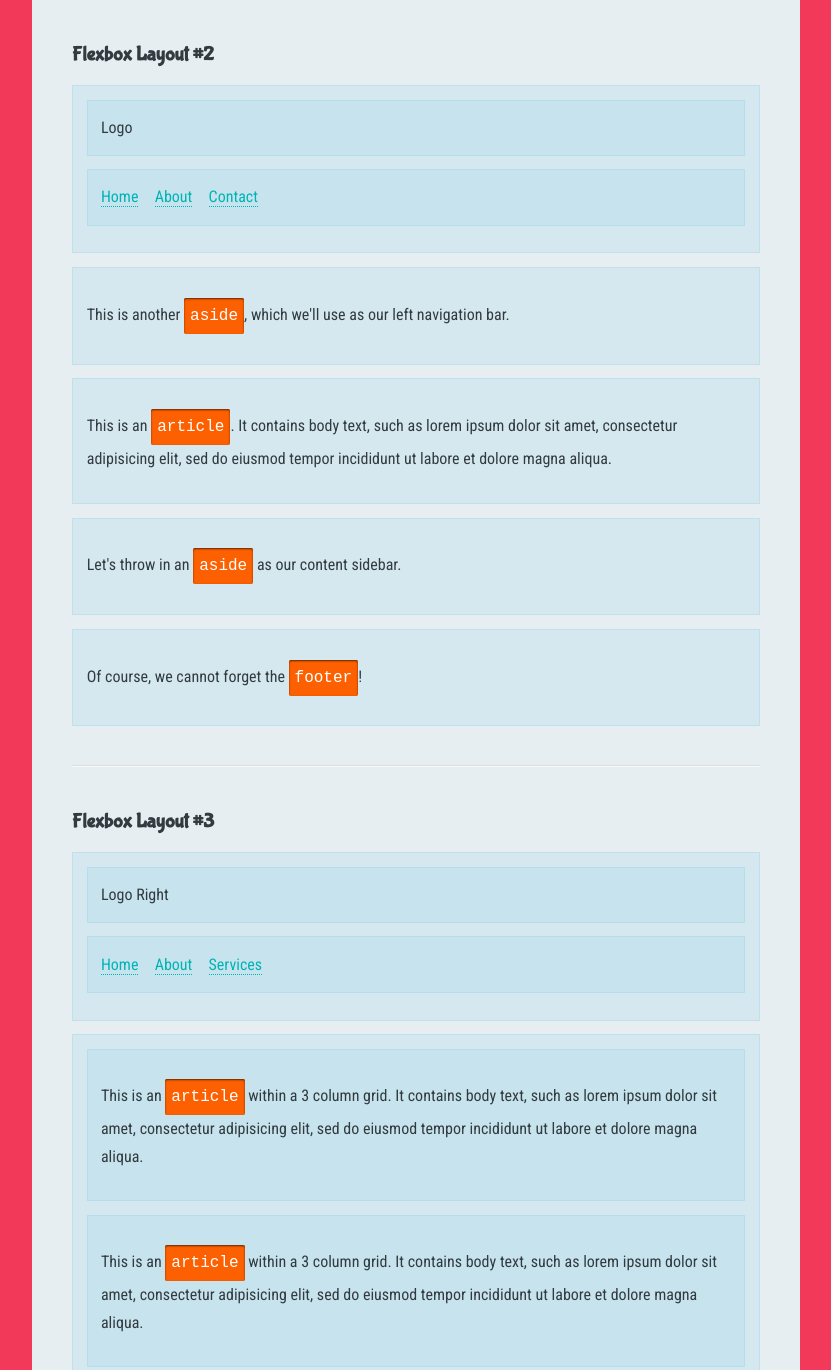
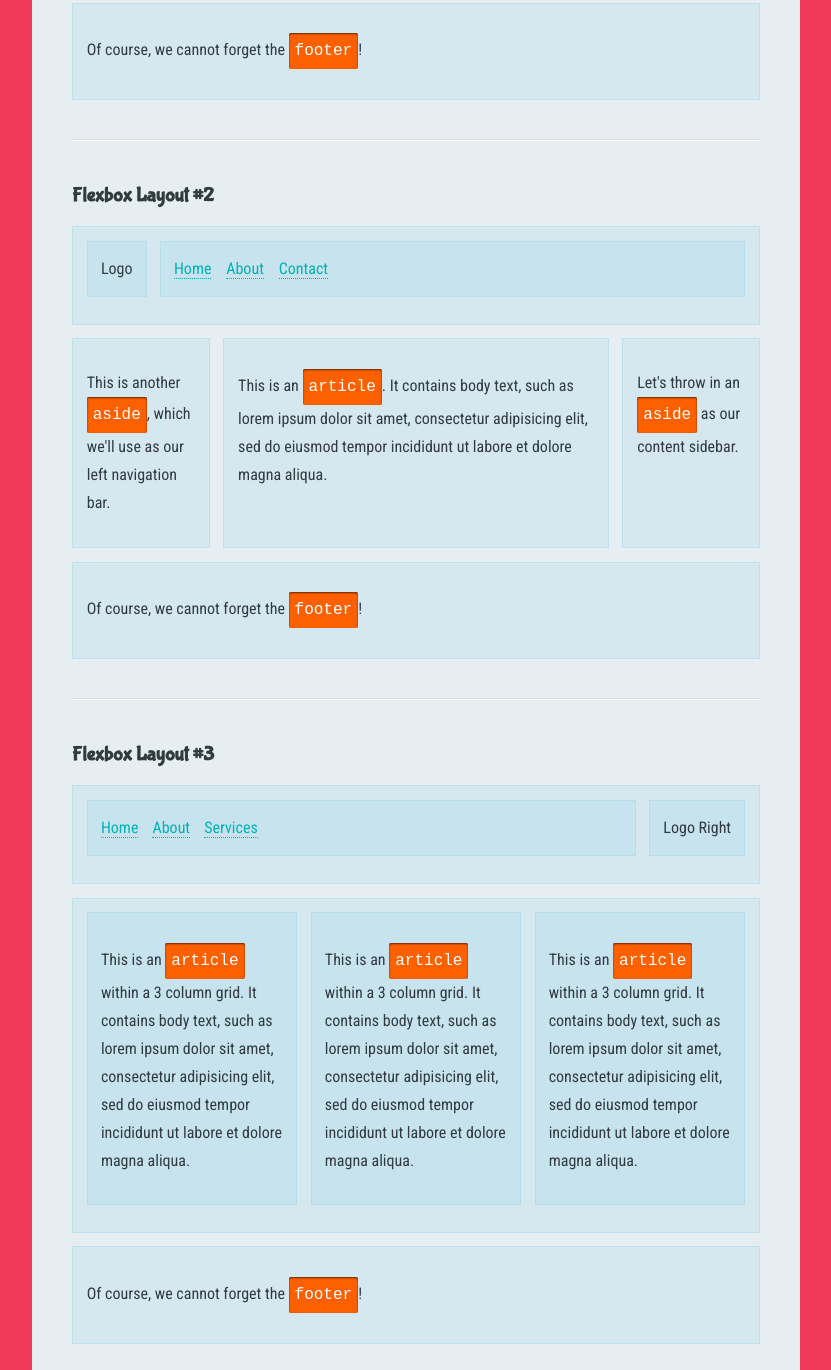
Before and after one commit to markpackham/CSS3_Revise, a plain HTML site: page flexbox/index.html in a window 1280 px wide. Shown: the part 954-2324 px from the top of the page, without its empty margins (224-1055 px from the left). Drawn offline with Linux system fonts and the light colour scheme; a web font is replaced by a local one.

Commit message:
flexbox & better folder name

```diff
--- a/flexbox/sandbox.css
+++ b/flexbox/sandbox.css
@@ -3,6 +3,115 @@
     CODE YOUR STYLES BELOW!
 
    ====================================== */
+/*
+Layout 1
+ */
 .layout1 main {
+    display: flex;
+    flex-direction: row;
+}
 
+.layout1 article {
+    /*take up same amount of space
+    as every other element so we'd get 2 50% elements*/
+    flex: 1;
 }
+
+.layout1 aside {
+    /*
+    take up 58% of width
+     */
+    flex: 1 58%;
+    margin-right: 2%;
+}
+
+/*
+Layout 2
+ */
+
+.layout2 header {
+    display: flex;
+    flex-direction: row;
+}
+
+.layout2 header nav {
+    /* fill out 100% of available space */
+    flex: 1;
+    margin-left: 2%;
+}
+
+.layout2 main {
+    display: flex;
+    flex-direction: row;
+}
+
+.layout2 article {
+    flex: 1 56%;
+    /*this for some reason causes space issues,
+margin: 0 2% */
+    margin-left: 2%;
+    margin-right: 2%;
+}
+
+.layout2 aside.sidenav,
+.layout2 aside.sidebar {
+    flex: 1 20%;
+}
+
+/*
+Layout 3
+ */
+
+.layout3 header {
+    display: flex;
+    flex-direction: row-reverse;
+}
+
+.layout3 header nav {
+    flex: 1;
+    margin-right: 2%;
+}
+
+.layout3 .articles {
+    display: flex;
+    flex-direction: row;
+}
+
+.layout3 article {
+    flex: 1;
+}
+
+.layout3 article:nth-child(2) {
+    /*this for some reason causes space issues,
+    margin: 0 2% */
+    margin-left: 2%;
+    margin-right: 2%;
+}
+
+/*
+Small screen settings
+ */
+@media screen and (max-width: 768px) {
+    .layout1 main,
+    .layout1 article,
+    .layout1 aside,
+    .layout2 header,
+    .layout2 header .logo,
+    .layout2 header nav,
+    .layout2 main,
+    .layout2 article,
+    .layout2 aside.sidenav,
+    .layout2 aside.sidebar,
+    .layout3 main,
+    .layout3 .articles,
+    .layout3 article,
+    .layout3 aside,
+    .layout3 header,
+    .layout3 header .logo,
+    .layout3 header nav { /*no longer flexbox*/
+        display: block;
+        float: none;
+        width: 100%;
+        margin: 0 0 2%;
+    }
+}
```
Also changed, not shown: floatResponsiveLayouts/final.css (renamed from modernResponsiveLayouts/final.css), floatResponsiveLayouts/index.html (renamed from modernResponsiveLayouts/index.html), floatResponsiveLayouts/sandbox.css (renamed from modernResponsiveLayouts/sandbox.css).
